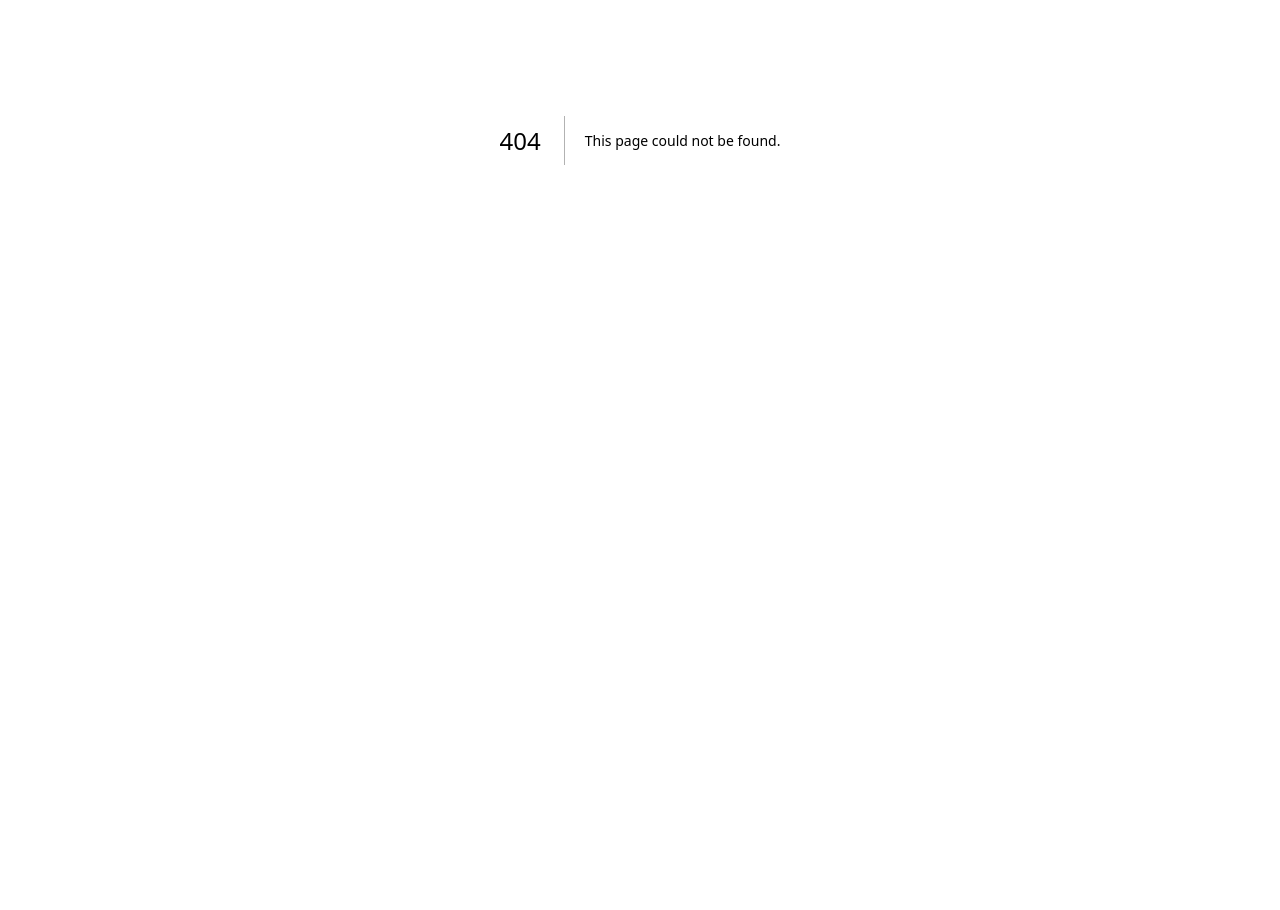
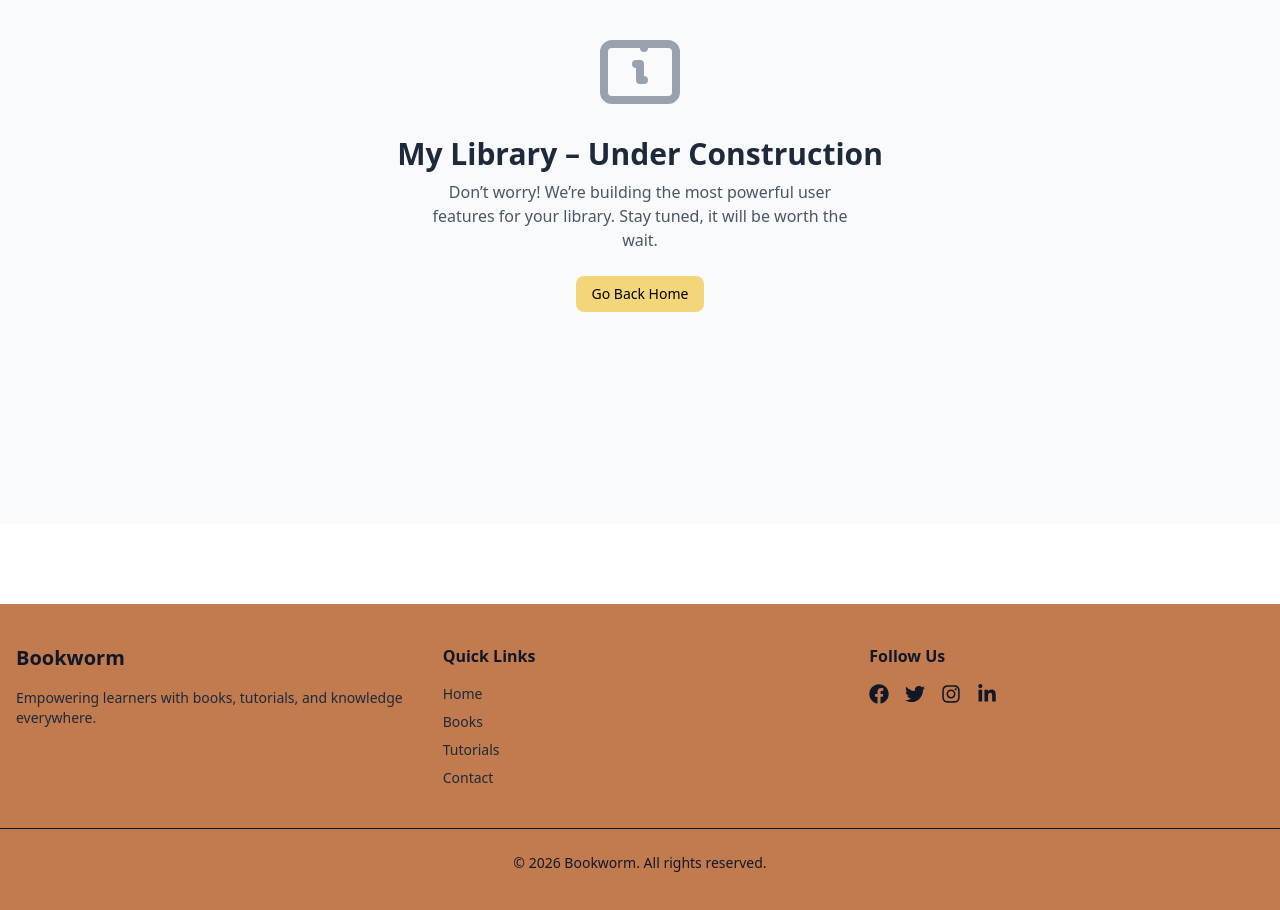
Before and after one commit to sajid-islam/bookworm-client, a Next.js app: page /my-library in a window 1280 px wide. Before the commit this address had no page. Shown: the part 260-1170 px from the top of the page. Before the commit the page ends 800 px from the top, so only its background shows below. Built offline with nearby package versions, Linux system fonts and the light colour scheme; no server answers.

Commit message:
add: Footer, under consstruction text and admin protected route

```diff
--- a/src/app/(dashboard)/layout.jsx
+++ b/src/app/(dashboard)/layout.jsx
@@ -1,13 +1,16 @@
 import { AppSidebar } from "@/components/app-sidebar";
+import ProtectRoute from "@/components/ProtectedRoute/ProtectedRoute";
 import { SidebarInset, SidebarProvider } from "@/components/ui/sidebar";
 
 const DashboardLayout = ({ children }) => {
     return (
-        <SidebarProvider>
-            {" "}
-            <AppSidebar />
-            <SidebarInset>{children}</SidebarInset>
-        </SidebarProvider>
+        <ProtectRoute allowedRole={"admin"}>
+            <SidebarProvider>
+                {" "}
+                <AppSidebar />
+                <SidebarInset>{children}</SidebarInset>
+            </SidebarProvider>{" "}
+        </ProtectRoute>
     );
 };
 
--- a/src/app/(main)/layout.jsx
+++ b/src/app/(main)/layout.jsx
@@ -1,3 +1,4 @@
+import Footer from "@/components/Footer/Footer";
 import Navbar from "@/components/Navbar/Navbar";
 
 function MainLayout({ children }) {
@@ -5,6 +6,7 @@ function MainLayout({ children }) {
         <main>
             <Navbar />
             {children}
+            <Footer />
         </main>
     );
 }
--- /dev/null
+++ b/src/app/(main)/my-library/page.jsx
@@ -0,0 +1,44 @@
+import { Button } from "@/components/ui/button";
+import Link from "next/link";
+
+const MyLibrary = () => {
+    return (
+        <div className="flex flex-col items-center justify-center min-h-[calc(100svh-80px)] bg-gray-50 px-4 text-center">
+            {/* Illustration / Icon */}
+            <div className="mb-6">
+                <svg
+                    className="w-24 h-24 text-gray-400 mx-auto"
+                    fill="none"
+                    stroke="currentColor"
+                    viewBox="0 0 24 24"
+                    xmlns="http://www.w3.org/2000/svg"
+                >
+                    <path
+                        strokeLinecap="round"
+                        strokeLinejoin="round"
+                        strokeWidth={2}
+                        d="M13 16h-1v-4h-1m2-4h.01M12 12h.01M5 7h14a2 2 0 012 2v10a2 2 0 01-2 2H5a2 2 0 01-2-2V9a2 2 0 012-2z"
+                    />
+                </svg>
+            </div>
+
+            {/* Heading */}
+            <h1 className="text-3xl font-bold text-gray-800 mb-2">
+                My Library – Under Construction
+            </h1>
+
+            {/* Subtext */}
+            <p className="text-gray-600 mb-6 max-w-md">
+                Don’t worry! We’re building the most powerful user features for your library. Stay
+                tuned, it will be worth the wait.
+            </p>
+
+            {/* Button / Call to action */}
+            <Link href="/">
+                <Button>Go Back Home</Button>
+            </Link>
+        </div>
+    );
+};
+
+export default MyLibrary;
--- /dev/null
+++ b/src/components/Footer/Footer.jsx
@@ -0,0 +1,91 @@
+import Link from "next/link";
+import { FaFacebook, FaInstagram, FaLinkedinIn, FaTwitter } from "react-icons/fa";
+
+const Footer = () => {
+    return (
+        <footer className="bg-custom-accent text-gray-900 py-10 mt-10 md:mt-20">
+            <div className="container mx-auto px-4 grid grid-cols-1 md:grid-cols-3 gap-8">
+                {/* 1. About / Logo */}
+                <div>
+                    <h2 className="text-xl font-bold mb-4">Bookworm</h2>
+                    <p className="text-gray-800 text-sm">
+                        Empowering learners with books, tutorials, and knowledge everywhere.
+                    </p>
+                </div>
+
+                {/* 2. Links */}
+                <div>
+                    <h3 className="font-semibold mb-4">Quick Links</h3>
+                    <ul className="space-y-2 text-gray-800 text-sm">
+                        <li>
+                            <Link href="/" className="hover:text-gray-900 transition">
+                                Home
+                            </Link>
+                        </li>
+                        <li>
+                            <Link href="/books" className="hover:text-gray-900 transition">
+                                Books
+                            </Link>
+                        </li>
+                        <li>
+                            <Link href="/tutorials" className="hover:text-gray-900 transition">
+                                Tutorials
+                            </Link>
+                        </li>
+                        <li>
+                            <Link href="/contact" className="hover:text-gray-900 transition">
+                                Contact
+                            </Link>
+                        </li>
+                    </ul>
+                </div>
+
+                {/* 3. Socials */}
+                <div>
+                    <h3 className="font-semibold mb-4">Follow Us</h3>
+                    <div className="flex space-x-4">
+                        <a
+                            href="https://facebook.com"
+                            target="_blank"
+                            rel="noopener noreferrer"
+                            className="hover:text-white transition"
+                        >
+                            <FaFacebook className="w-5 h-5" />
+                        </a>
+                        <a
+                            href="https://twitter.com"
+                            target="_blank"
+                            rel="noopener noreferrer"
+                            className="hover:text-white transition"
+                        >
+                            <FaTwitter className="w-5 h-5" />
+                        </a>
+                        <a
+                            href="https://instagram.com"
+                            target="_blank"
+                            rel="noopener noreferrer"
+                            className="hover:text-white transition"
+                        >
+                            <FaInstagram className="w-5 h-5" />
+                        </a>
+                        <a
+                            href="https://linkedin.com"
+                            target="_blank"
+                            rel="noopener noreferrer"
+                            className="hover:text-white transition"
+                        >
+                            <FaLinkedinIn className="w-5 h-5" />
+                        </a>
+                    </div>
+                </div>
+            </div>
+
+            {/* Bottom copyright */}
+            <div className="mt-10 border-t border-gray-900 pt-6 text-center text-gray-900 text-sm">
+                &copy; {new Date().getFullYear()} Bookworm. All rights reserved.
+            </div>
+        </footer>
+    );
+};
+
+export default Footer;
--- /dev/null
+++ b/src/components/ProtectedRoute/ProtectedRoute.jsx
@@ -0,0 +1,25 @@
+"use client";
+
+import useUser from "@/hooks/useUser";
+import { useRouter } from "next/navigation";
+import { useEffect } from "react";
+import RootLoader from "../Loader/RootLoader";
+
+export default function ProtectRoute({ children, allowedRole }) {
+    const { user, isUserLoading } = useUser();
+    const router = useRouter();
+
+    useEffect(() => {
+        if (!isUserLoading) {
+            if (!user || user.role !== allowedRole) {
+                router.replace("/");
+            }
+        }
+    }, [user, isUserLoading, router, allowedRole]);
+
+    if (isUserLoading || !user || user.role !== allowedRole) {
+        return <RootLoader />;
+    }
+
+    return <>{children}</>;
+}
```
